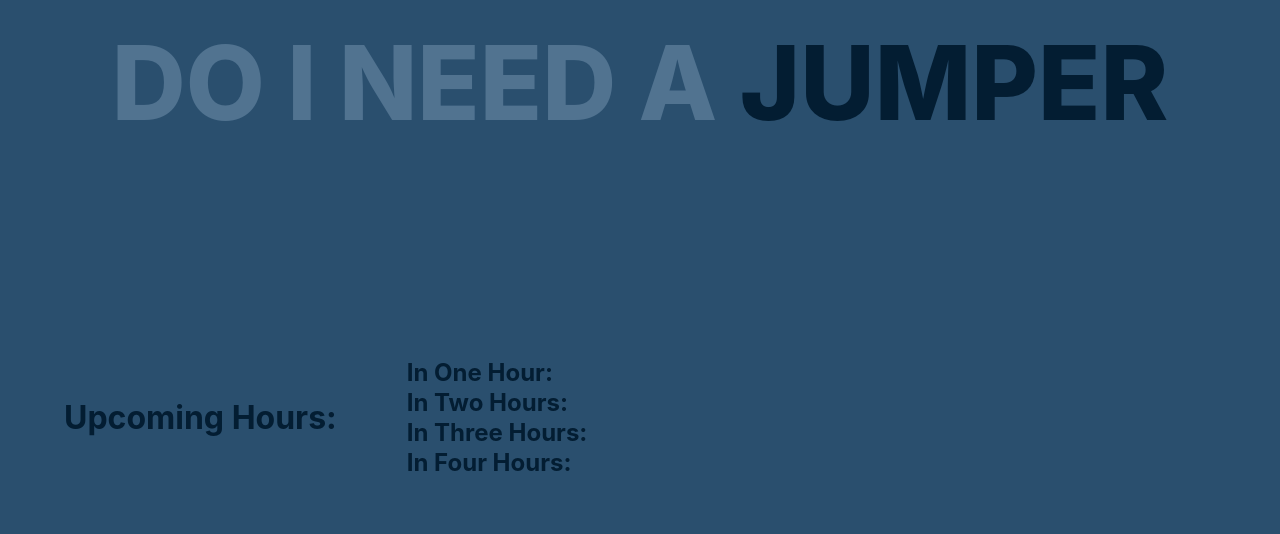
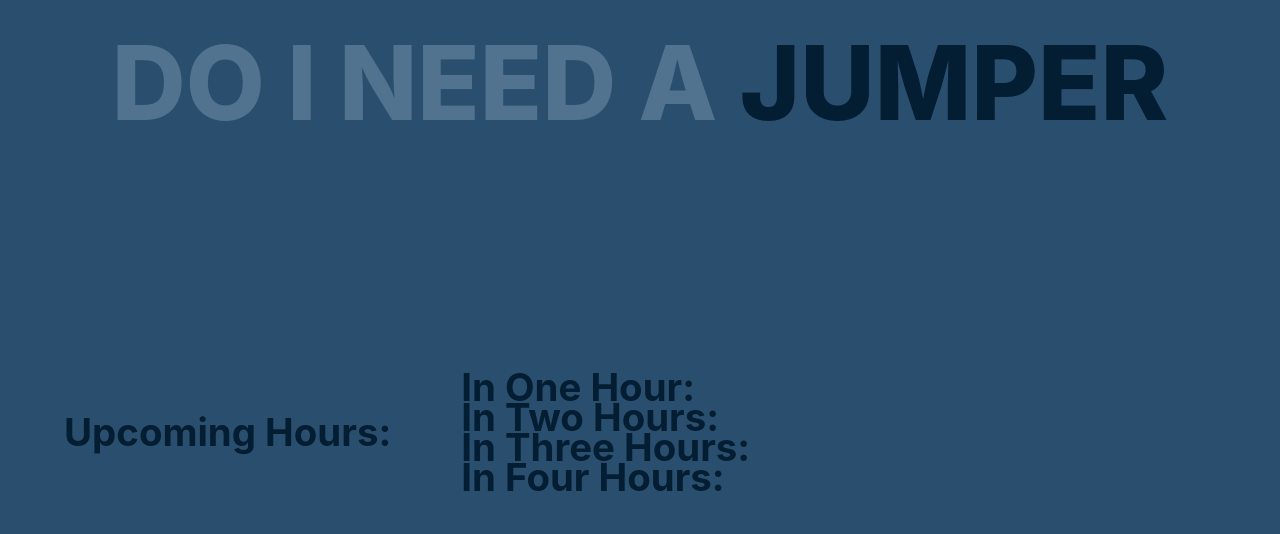
Before and after one commit to Daniel-Spicer/Jumper, a website built with Vite: page index.html in a window 1280 px wide. Built offline with nearby package versions, Linux system fonts and the light colour scheme; no server answers.

Commit message:
font size to vw

```diff
--- a/index.html
+++ b/index.html
@@ -19,7 +19,7 @@
     <div id="app">
     </div><br />
     <div id="plusHours">
-      <h1>Upcoming Hours:</h1>
+      <h1 id="fsuh">Upcoming Hours:</h1>
       <div id="subtext">
         <ul>
           <li id="onehrs"><strong>In One Hour: </strong></li>
--- a/style.css
+++ b/style.css
@@ -63,7 +63,7 @@ header {
   animation-delay: 1000ms;
   animation-fill-mode: both;
   color: #7A96AC;
-  font-size: 3rem;
+  font-size: 4vw;
   font-weight: 400;
   line-height: 50px;
 
@@ -82,10 +82,16 @@ header {
   animation-fill-mode: both;
   color: #031D32
 
+
 }
 
+#fsuh {
+  font-size: 3vw;
+}
+
+
 #subtext {
-  font-size: 1.5rem;
+  font-size: 3vw;
 }
 
 
```
